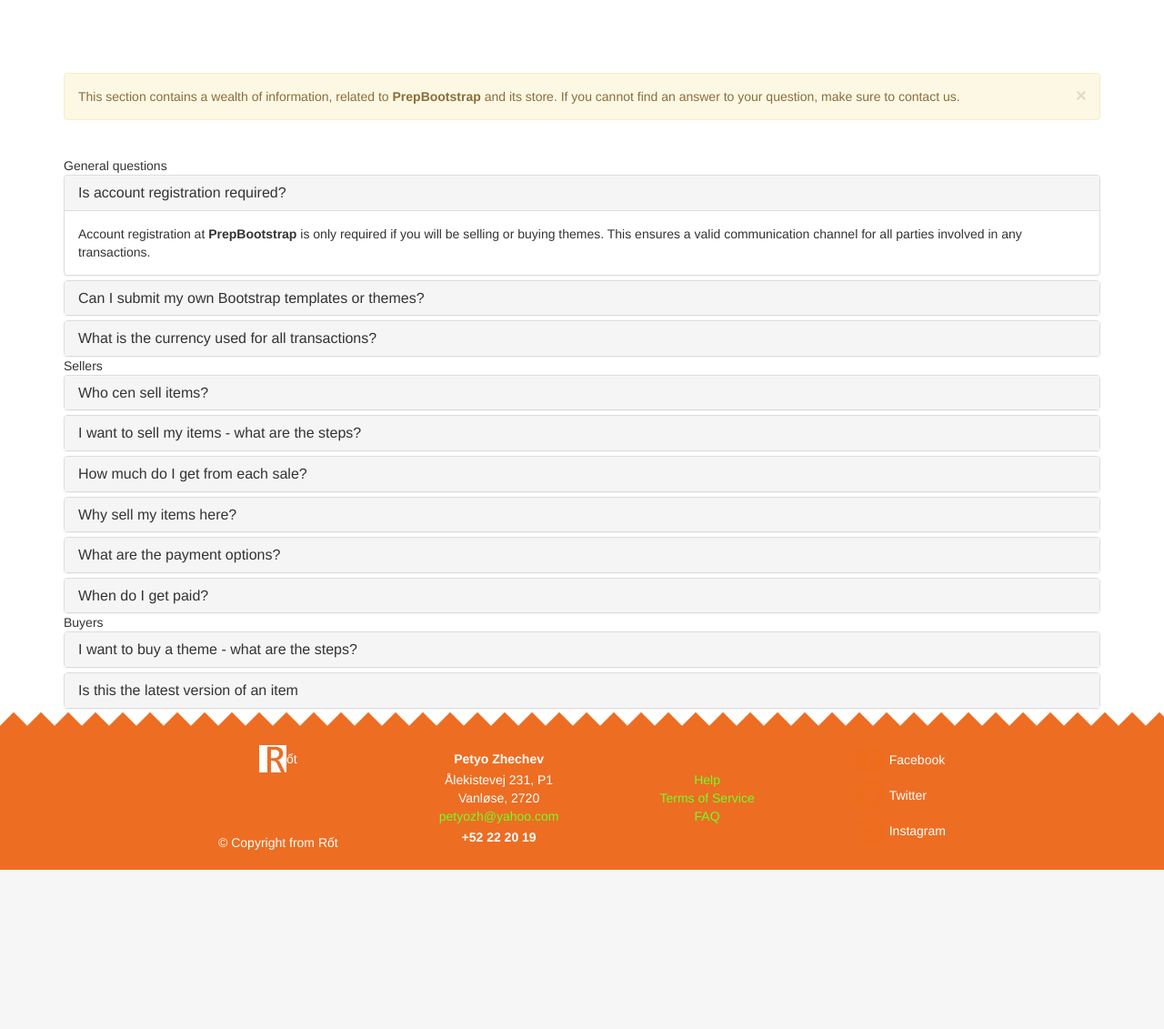
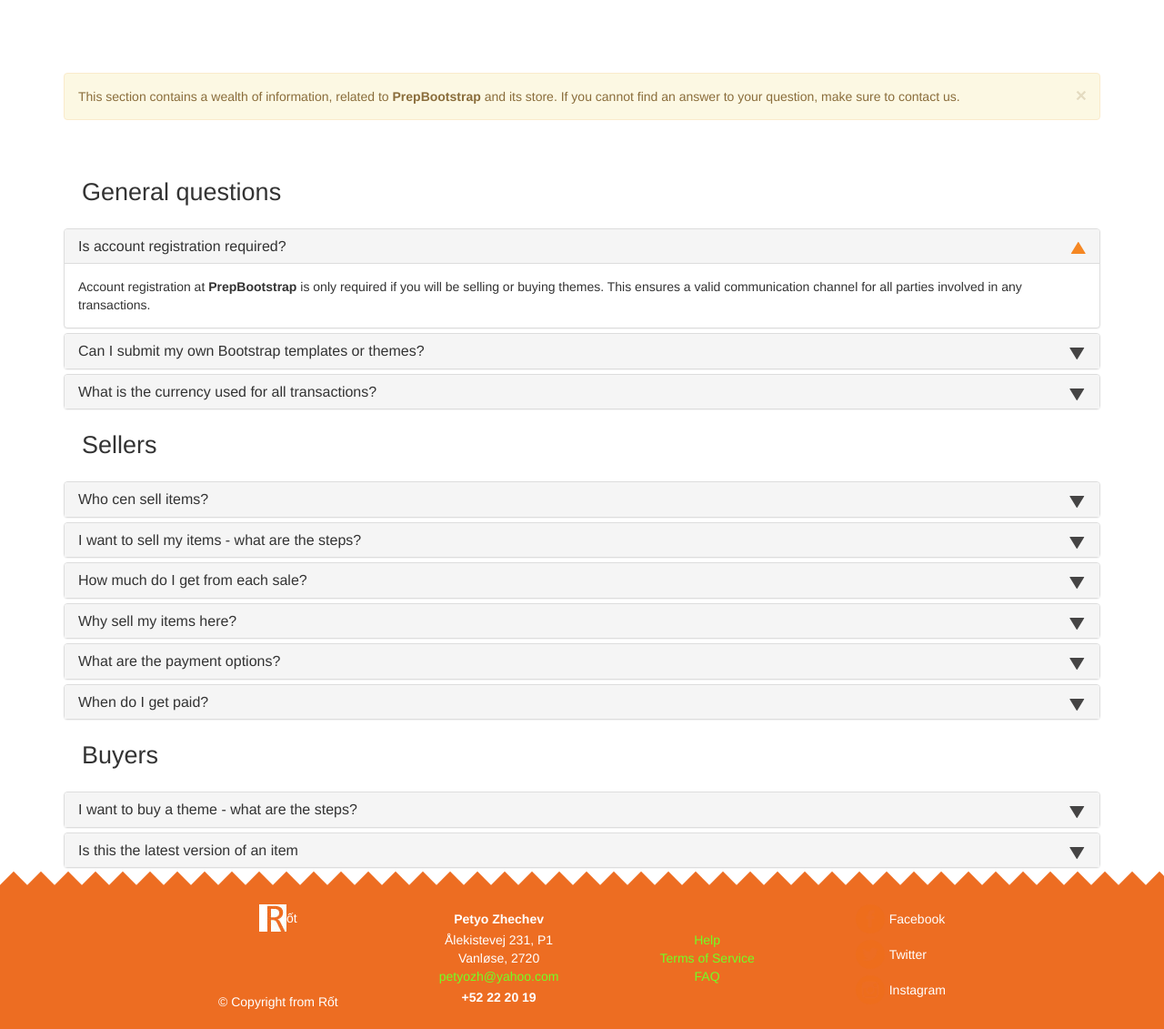
Before and after one commit to zWarMob/webSecurity, a PHP site: page /pages/faq.php in a window 1280 px wide. Shown: the part 50-1181 px from the top of the page at 91% size. Before the commit the page ends 1006 px from the top, so only its background shows below. Run offline with PHP 8.4, Linux system fonts and the light colour scheme; some libraries are stand-ins or nearby versions.

Commit message:
faq page

```diff
--- a/style.css
+++ b/style.css
@@ -235,9 +235,9 @@ a.btn_yellow {
 .social_login .fb .icon {
   background: white;
   color:blue;
-  height:45px;
+  height:50px;
   padding-top:15px;
-  width:31px;
+  width:50px;
   text-decoration: none;
   transition: all 0.2s ease-in-out;
 }
@@ -411,3 +411,33 @@ footer .socialMedia .item{
 footer .socialMedia .item img{
 	margin-right:5px;
 }
+ /*****************************************************/
+ .faqHeader {
+        font-size: 27px;
+        margin: 20px;
+    }
+
+    .panel-heading [data-toggle="collapse"]:after {
+        font-family: 'Glyphicons Halflings';
+        content: "\e072"; /* "play" icon */
+        float: right;
+        color: #F58723;
+        font-size: 18px;
+        line-height: 22px;
+        /* rotate "play" icon from > (right arrow) to down arrow */
+        -webkit-transform: rotate(-90deg);
+        -moz-transform: rotate(-90deg);
+        -ms-transform: rotate(-90deg);
+        -o-transform: rotate(-90deg);
+        transform: rotate(-90deg);
+    }
+
+    .panel-heading [data-toggle="collapse"].collapsed:after {
+        /* rotate "play" icon from > (right arrow) to ^ (up arrow) */
+        -webkit-transform: rotate(90deg);
+        -moz-transform: rotate(90deg);
+        -ms-transform: rotate(90deg);
+        -o-transform: rotate(90deg);
+        transform: rotate(90deg);
+        color: #454444;
+    }
--- a/templates/mEnd.php
+++ b/templates/mEnd.php
@@ -1,8 +1,8 @@
- <script src="https://ajax.googleapis.com/ajax/libs/jquery/3.1.1/jquery.min.js"></script>
-
+        <script src="https://ajax.googleapis.com/ajax/libs/jquery/3.1.1/jquery.min.js"></script>
         <script src="https://use.fontawesome.com/28e2a7c56d.js"></script>
-        <script type="text/javascript" src="js/jquery.leanModal.min.js"></script>
-        <script type="text/javascript" src="js/script.js" defer></script>
+        <script type="text/javascript" src="../js/jquery.leanModal.min.js"></script>
+        <script type="text/javascript" src="../js/script.js" defer></script>
+        <script type="text/javascript" src="../bootstrap/js/bootstrap.min.js"></script>
         <script src="https://apis.google.com/js/platform.js?onload=renderButton" async defer></script>
 	</body>
 </html>
--- a/templates/mStart.php
+++ b/templates/mStart.php
@@ -6,10 +6,8 @@
 		<meta name="viewport"  content="width=device-width, initial-scale=1.0">
 		<meta name="google-signin-client_id" content="887416469017-5bhes9v5h5isjimm79gdjck7dsnnc53s.apps.googleusercontent.com">
         <link href="../style.css" rel="stylesheet">
-        <link rel="stylesheet" type="text/css" href="bootstrap/css/bootstrap.min.css" />
-        <link rel="stylesheet" type="text/css" href="font-awesome/css/font-awesome.min.css" />
-        <script type="text/javascript" src="js/jquery-1.10.2.min.js"></script>
-        <script type="text/javascript" src="bootstrap/js/bootstrap.min.js"></script>
-	<link href="../styleLib.css" rel="stylesheet">
+        <link rel="stylesheet" type="text/css" href="../bootstrap/css/bootstrap.min.css" />
+        <link rel="stylesheet" type="text/css" href="../font-awesome/css/font-awesome.min.css" />
+	   <link href="../styleLib.css" rel="stylesheet">
 	</head>
 	<body>
```
